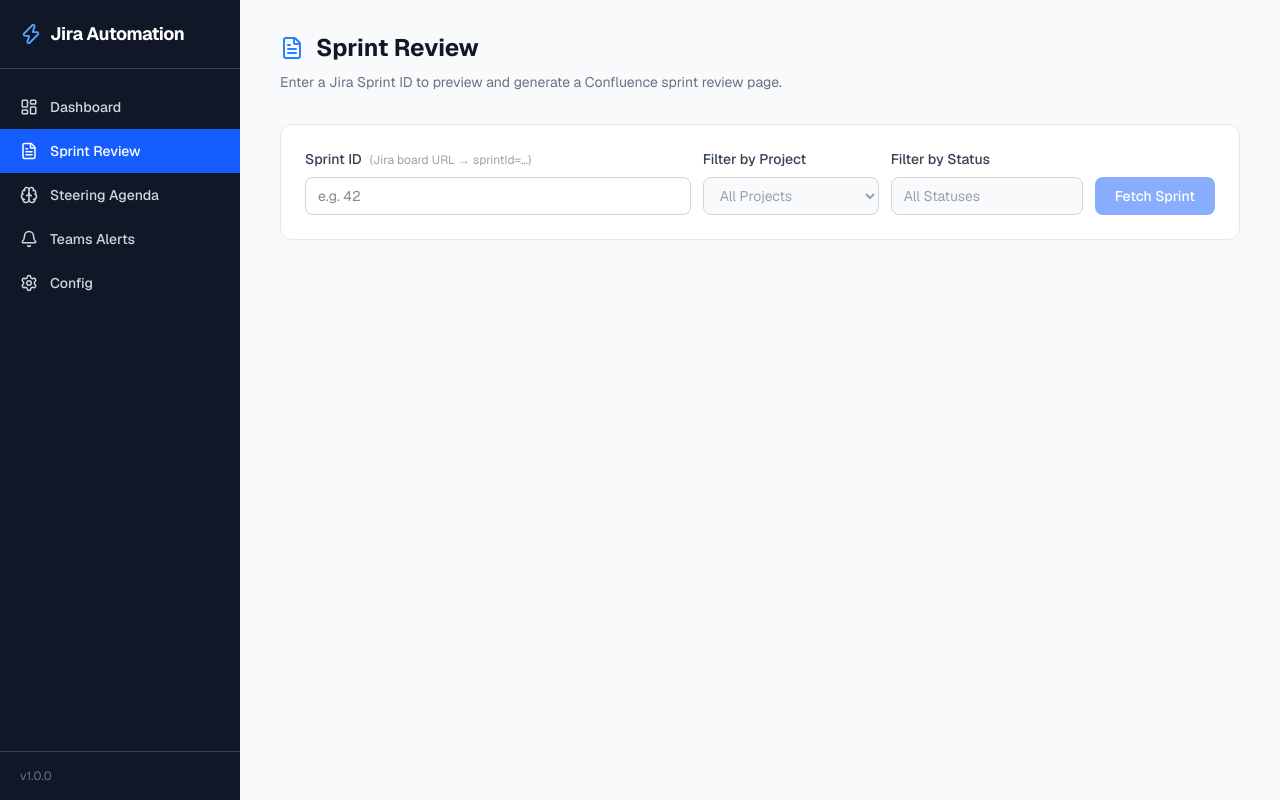
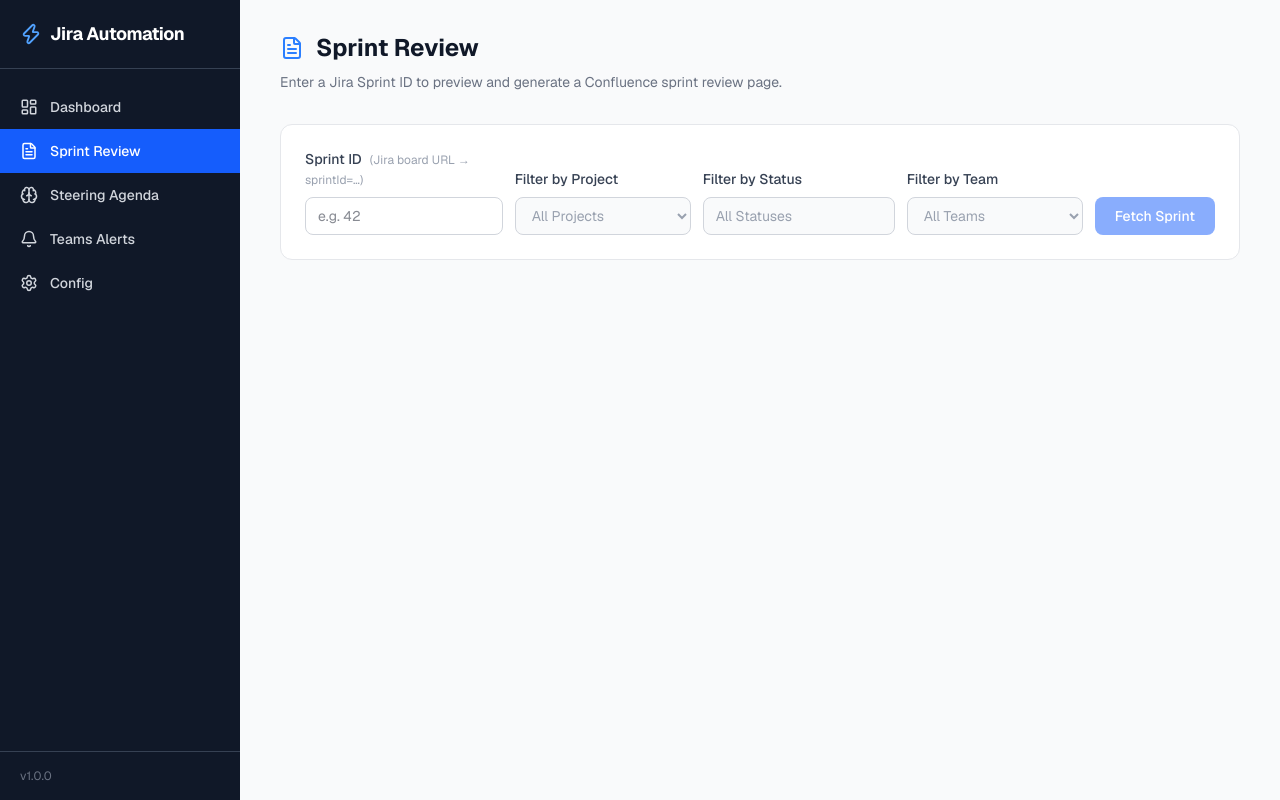
Before and after one commit to AshishBarad/OfficeAutomation, a Next.js app: page /sprint-review in a window 1280 px wide. Built offline with nearby package versions, Linux system fonts and the light colour scheme.

Commit message:
Add team filter, clickable ticket links, and story points column to Sprint Review

```diff
--- a/app/api/jira/sprint/route.ts
+++ b/app/api/jira/sprint/route.ts
@@ -25,7 +25,7 @@
     // Pass "" as projectKeyOverride to fetch ALL tickets from the sprint.
     // Project filtering is handled client-side via the dropdown on the Sprint Review page.
     const data = await getSprintReviewData(config, sprintId, "");
-    return NextResponse.json({ success: true, ...data });
+    return NextResponse.json({ success: true, ...data, jiraBaseUrl: config.jira.baseUrl });
   } catch (err: unknown) {
     const msg = err instanceof Error ? err.message : String(err);
     const status =
--- a/app/sprint-review/page.tsx
+++ b/app/sprint-review/page.tsx
@@ -41,6 +41,8 @@
   defects: JiraIssue[];
   capacityHistory: SprintCapacity[];
   storyPointsFieldId?: string | null;
+  teamFieldId?: string | null;
+  jiraBaseUrl?: string | null;
 }
 
 // ── Client-side helpers ───────────────────────────────────────────────────────
@@ -112,20 +114,55 @@
 
 // ── Sub-components ────────────────────────────────────────────────────────────
 
-function EpicSection({ epic }: { epic: Epic }) {
+function TicketLink({ issueKey, jiraBaseUrl }: { issueKey: string; jiraBaseUrl?: string | null }) {
+  if (!jiraBaseUrl) return <span className="font-semibold">{issueKey}</span>;
+  return (
+    <a
+      href={`${jiraBaseUrl.replace(/\/$/, "")}/browse/${issueKey}`}
+      target="_blank"
+      rel="noopener noreferrer"
+      className="font-semibold hover:underline"
+      onClick={e => e.stopPropagation()}
+    >
+      {issueKey}
+    </a>
+  );
+}
+
+function EpicSection({ epic, jiraBaseUrl, spFieldId }: {
+  epic: Epic;
+  jiraBaseUrl?: string | null;
+  spFieldId?: string | null;
+}) {
   const [open, setOpen] = useState(true);
   const totalIssues = epic.stories.reduce((s, st) => s + 1 + st.subIssues.length, 0) + epic.orphanIssues.length;
+
+  // Total SP across all non-Epic issues in this epic (stories + tasks + orphans)
+  const totalSP = [
+    ...epic.stories.flatMap(st => [st.issue, ...st.subIssues]),
+    ...epic.orphanIssues,
+  ].reduce((sum, i) => sum + getStoryPoints(i, spFieldId), 0);
+
   return (
     <div className="border border-gray-200 rounded-xl overflow-hidden mb-3">
       <button onClick={() => setOpen(!open)}
         className="w-full flex items-center justify-between px-5 py-3 bg-gray-50 hover:bg-gray-100 transition text-left">
         <div className="flex items-center gap-3">
           {open ? <ChevronDown size={15} /> : <ChevronRight size={15} />}
-          <span className="font-semibold text-gray-800 text-sm">{epic.key}</span>
+          <span className="font-semibold text-gray-800 text-sm">
+            <TicketLink issueKey={epic.key} jiraBaseUrl={jiraBaseUrl} />
+          </span>
           <span className="text-gray-600 text-sm">{epic.summary}</span>
           {statusBadge(epic.status)}
         </div>
+        <div className="flex items-center gap-3">
+          {totalSP > 0 && (
+            <span className="text-xs bg-indigo-100 text-indigo-700 font-semibold px-2 py-0.5 rounded-full">
+              {totalSP} SP
+            </span>
+          )}
           <span className="text-xs text-gray-400">{totalIssues} issue{totalIssues !== 1 ? "s" : ""}</span>
+        </div>
       </button>
 
       {open && (
@@ -141,15 +178,18 @@
                     <th className="px-4 py-2 text-left">Sprint Result</th>
                     <th className="px-4 py-2 text-left">Assignee</th>
                     <th className="px-4 py-2 text-left">Type</th>
+                    <th className="px-4 py-2 text-center">SP</th>
                   </tr>
                 </thead>
                 <tbody>
-                  {epic.stories.map((story, si) => (
+                  {epic.stories.map((story, si) => {
+                    const storySP = getStoryPoints(story.issue, spFieldId);
+                    return (
                       <>
                         {/* Story row */}
                         <tr key={story.issue.key} className={si % 2 === 0 ? "bg-white" : "bg-gray-50"}>
                           <td className="px-4 py-3 font-medium text-blue-600 text-xs">
-                          {story.issue.key}<br />
+                            <TicketLink issueKey={story.issue.key} jiraBaseUrl={jiraBaseUrl} /><br />
                             <span className="text-gray-700 font-normal">{story.issue.fields.summary}</span>
                           </td>
                           <td className="px-4 py-2">{statusBadge(story.issue.fields.status.name)}</td>
@@ -158,13 +198,18 @@
                             {story.issue.fields.assignee?.displayName || <span className="text-gray-400 italic">Unassigned</span>}
                           </td>
                           <td className="px-4 py-2 text-gray-500 text-xs">{story.issue.fields.issuetype.name}</td>
+                          <td className="px-4 py-2 text-center text-xs font-semibold text-indigo-700">
+                            {storySP > 0 ? storySP : <span className="text-gray-300">—</span>}
+                          </td>
                         </tr>
                         {/* Task rows */}
-                      {story.subIssues.map((task) => (
+                        {story.subIssues.map((task) => {
+                          const taskSP = getStoryPoints(task, spFieldId);
+                          return (
                             <tr key={task.key} className="bg-blue-50 border-l-4 border-blue-200">
                               <td className="pl-8 pr-4 py-2 text-xs text-blue-700">
                                 <span className="text-gray-400 mr-1">↳</span>
-                            <span className="font-medium">{task.key}</span><br />
+                                <TicketLink issueKey={task.key} jiraBaseUrl={jiraBaseUrl} /><br />
                                 <span className="text-gray-600 font-normal">{task.fields.summary}</span>
                               </td>
                               <td className="px-4 py-2">{statusBadge(task.fields.status.name)}</td>
@@ -173,14 +218,21 @@
                                 {task.fields.assignee?.displayName || <span className="text-gray-400 italic">Unassigned</span>}
                               </td>
                               <td className="px-4 py-2 text-gray-500 text-xs">{task.fields.issuetype.name}</td>
+                              <td className="px-4 py-2 text-center text-xs font-semibold text-indigo-700">
+                                {taskSP > 0 ? taskSP : <span className="text-gray-300">—</span>}
+                              </td>
                             </tr>
-                      ))}
+                          );
+                        })}
                       </>
-                  ))}
-                  {epic.orphanIssues.map((issue, i) => (
+                    );
+                  })}
+                  {epic.orphanIssues.map((issue, i) => {
+                    const issueSP = getStoryPoints(issue, spFieldId);
+                    return (
                       <tr key={issue.key} className={i % 2 === 0 ? "bg-white" : "bg-gray-50"}>
                         <td className="px-4 py-3 font-medium text-blue-600 text-xs">
-                        {issue.key}<br />
+                          <TicketLink issueKey={issue.key} jiraBaseUrl={jiraBaseUrl} /><br />
                           <span className="text-gray-700 font-normal">{issue.fields.summary}</span>
                         </td>
                         <td className="px-4 py-2">{statusBadge(issue.fields.status.name)}</td>
@@ -190,8 +242,12 @@
                         </td>
                         <td className="px-4 py-2 text-center text-gray-500 text-xs">—</td>
                         <td className="px-4 py-2 text-gray-500 text-xs">{issue.fields.issuetype.name}</td>
+                        <td className="px-4 py-2 text-center text-xs font-semibold text-indigo-700">
+                          {issueSP > 0 ? issueSP : <span className="text-gray-300">—</span>}
+                        </td>
                       </tr>
-                  ))}
+                    );
+                  })}
                 </tbody>
               </table>
             )}
@@ -201,7 +257,7 @@
   );
 }
 
-function DefectsTable({ defects }: { defects: JiraIssue[] }) {
+function DefectsTable({ defects, jiraBaseUrl }: { defects: JiraIssue[]; jiraBaseUrl?: string | null }) {
   const [open, setOpen] = useState(true);
   if (defects.length === 0) {
     return (
@@ -242,7 +298,9 @@
             <tbody>
               {defects.map((issue, i) => (
                 <tr key={issue.key} className={i % 2 === 0 ? "bg-white" : "bg-gray-50"}>
-                  <td className="px-3 py-2 font-medium text-blue-600 whitespace-nowrap">{issue.key}</td>
+                  <td className="px-3 py-2 font-medium text-blue-600 whitespace-nowrap">
+                    <TicketLink issueKey={issue.key} jiraBaseUrl={jiraBaseUrl} />
+                  </td>
                   <td className="px-3 py-2 text-gray-700 max-w-xs">{issue.fields.summary}</td>
                   <td className="px-3 py-2 text-gray-500 whitespace-nowrap">{fmt(issue.fields.created)}</td>
                   <td className="px-3 py-2 text-gray-500 whitespace-nowrap">{fmt(issue.fields.updated)}</td>
@@ -330,6 +388,7 @@
   const [selectedStatuses, setSelectedStatuses] = useState<Set<string>>(new Set()); // empty = all
   const [statusDropdownOpen, setStatusDropdownOpen] = useState(false);
   const statusDropdownRef = useRef<HTMLDivElement>(null);
+  const [selectedTeam, setSelectedTeam] = useState("");          // "" = show all
   const [loading, setLoading] = useState(false);
   const [creating, setCreating] = useState(false);
   const [sprintData, setSprintData] = useState<SprintData | null>(null);
@@ -353,7 +412,7 @@
   async function handleFetch() {
     if (!sprintId.trim()) return;
     setLoading(true); setError(null); setSprintData(null); setResult(null);
-    setSelectedProject(""); setSelectedStatuses(new Set());
+    setSelectedProject(""); setSelectedStatuses(new Set()); setSelectedTeam("");
     try {
       const res = await fetch(`/api/jira/sprint?id=${sprintId.trim()}`);
       const data = await res.json();
@@ -362,6 +421,8 @@
           sprint: data.sprint, epics: data.epics, noEpic: data.noEpic,
           defects: data.defects, capacityHistory: data.capacityHistory,
           storyPointsFieldId: data.storyPointsFieldId ?? null,
+          teamFieldId: data.teamFieldId ?? null,
+          jiraBaseUrl: data.jiraBaseUrl ?? null,
         });
       } else {
         setError(data.error || "Failed to fetch sprint data");
@@ -425,12 +486,47 @@
     });
   }
 
-  // ── Derived: client-side filtered view (project + status) ─────────────────────
+
+  // ── Derived: all unique teams from fetched data ───────────────────────────────
+  const teamOptions = useMemo<string[]>(() => {
+    if (!sprintData) return [];
+    const teams = new Set<string>();
+    const addIssue = (i: JiraIssue) => {
+      const fieldId = sprintData.teamFieldId;
+      if (!fieldId) return;
+      const raw = (i.fields as Record<string, unknown>)[fieldId];
+      if (!raw) return;
+      const name = typeof raw === "string" ? raw :
+        (typeof raw === "object" && raw !== null && "name" in raw)
+          ? String((raw as { name: unknown }).name) : "";
+      if (name) teams.add(name);
+    };
+    sprintData.epics.forEach(e => {
+      e.stories.forEach(st => { addIssue(st.issue); st.subIssues.forEach(addIssue); });
+      e.orphanIssues.forEach(addIssue);
+    });
+    sprintData.noEpic.forEach(addIssue);
+    sprintData.defects.forEach(addIssue);
+    return Array.from(teams).sort();
+  }, [sprintData]);
+
+  // ── Derived: client-side filtered view (project + status + team) ──────────────
   const view = useMemo(() => {
     if (!sprintData) return null;
     const matchProject = (key: string) => !selectedProject || projectOf(key) === selectedProject;
     const matchStatus  = (status: string) => selectedStatuses.size === 0 || selectedStatuses.has(status);
-    const filterIssue  = (i: JiraIssue) => matchProject(i.key) && matchStatus(i.fields.status.name);
+    const matchTeam    = (issue: JiraIssue) => {
+      if (!selectedTeam) return true;
+      const fieldId = sprintData.teamFieldId;
+      if (!fieldId) return true;
+      const raw = (issue.fields as Record<string, unknown>)[fieldId];
+      if (!raw) return false;
+      const name = typeof raw === "string" ? raw :
+        (typeof raw === "object" && raw !== null && "name" in raw)
+          ? String((raw as { name: unknown }).name) : "";
+      return name === selectedTeam;
+    };
+    const filterIssue  = (i: JiraIssue) => matchProject(i.key) && matchStatus(i.fields.status.name) && matchTeam(i);
 
     const filteredEpics = sprintData.epics
       .map(epic => ({
@@ -446,15 +542,15 @@
       ...sprintData,
       epics: filteredEpics,
       noEpic: sprintData.noEpic.filter(filterIssue),
-      defects: sprintData.defects.filter(i => matchProject(i.key) && matchStatus(i.fields.status.name)),
+      defects: sprintData.defects.filter(i => matchProject(i.key) && matchStatus(i.fields.status.name) && matchTeam(i)),
     };
-  }, [sprintData, selectedProject, selectedStatuses]);
+  }, [sprintData, selectedProject, selectedStatuses, selectedTeam]);
 
   // ── Derived: recalculate story points for the filtered view ───────────────────
   const filteredCapacity = useMemo(() => {
     if (!view || !sprintData) return undefined;
     // Only override when a filter is active
-    const hasFilter = !!selectedProject || selectedStatuses.size > 0;
+    const hasFilter = !!selectedProject || selectedStatuses.size > 0 || !!selectedTeam;
     if (!hasFilter) return undefined;
 
     const allIssues: JiraIssue[] = [];
@@ -471,7 +567,7 @@
                              .reduce((sum, i) => sum + getStoryPoints(i, spFieldId), 0);
     const ratio = planned > 0 ? Math.round((delivered / planned) * 100) + "%" : "N/A";
     return { planned, delivered, ratio };
-  }, [view, sprintData, selectedProject, selectedStatuses]);
+  }, [view, sprintData, selectedProject, selectedStatuses, selectedTeam]);
 
   const totalIssues = view
     ? view.epics.reduce((s, e) => s + e.stories.reduce((ss, st) => ss + 1 + st.subIssues.length, 0) + e.orphanIssues.length, 0) + view.noEpic.length
@@ -578,6 +674,22 @@
             )}
           </div>
 
+          {/* Team filter dropdown — populated after fetch */}
+          <div className="w-44">
+            <label className="block text-sm font-medium text-gray-700 mb-2">Filter by Team</label>
+            <select
+              value={selectedTeam}
+              onChange={e => setSelectedTeam(e.target.value)}
+              disabled={teamOptions.length === 0}
+              className="w-full border border-gray-300 rounded-lg px-3 py-2 text-sm focus:outline-none focus:ring-2 focus:ring-blue-500 disabled:bg-gray-50 disabled:text-gray-400"
+            >
+              <option value="">All Teams</option>
+              {teamOptions.map(t => (
+                <option key={t} value={t}>{t}</option>
+              ))}
+            </select>
+          </div>
+
           <button onClick={handleFetch} disabled={loading || !sprintId.trim()}
             className="flex items-center gap-2 bg-blue-600 text-white px-5 py-2 rounded-lg text-sm font-medium hover:bg-blue-700 disabled:opacity-50 transition h-[38px] self-end">
             {loading && <Loader2 size={15} className="animate-spin" />}
@@ -586,14 +698,15 @@
         </div>
 
         {/* Active filter hints */}
-        {(selectedProject || selectedStatuses.size > 0) && (
+        {(selectedProject || selectedStatuses.size > 0 || selectedTeam) && (
           <p className="mt-2 text-xs text-blue-600 flex items-center gap-2 flex-wrap">
             {selectedProject && <span>Project: <strong>{selectedProject}-*</strong></span>}
             {selectedStatuses.size > 0 && (
               <span>Status: <strong>{Array.from(selectedStatuses).join(", ")}</strong></span>
             )}
+            {selectedTeam && <span>Team: <strong>{selectedTeam}</strong></span>}
             <span>·</span>
-            <button className="underline" onClick={() => { setSelectedProject(""); setSelectedStatuses(new Set()); }}>
+            <button className="underline" onClick={() => { setSelectedProject(""); setSelectedStatuses(new Set()); setSelectedTeam(""); }}>
               clear all filters
             </button>
           </p>
@@ -659,14 +772,14 @@
 
           {/* Section: Epics */}
           <h3 className="text-xs font-semibold text-gray-500 uppercase tracking-widest mb-3">Epics &amp; Stories</h3>
-          {view.epics.map((epic) => <EpicSection key={epic.key} epic={epic} />)}
+          {view.epics.map((epic) => <EpicSection key={epic.key} epic={epic} jiraBaseUrl={view.jiraBaseUrl} spFieldId={view.storyPointsFieldId} />)}
           {view.noEpic.length > 0 && (
-            <EpicSection epic={{ key: "—", summary: "Issues without an Epic", status: "N/A", stories: [], orphanIssues: view.noEpic }} />
+            <EpicSection epic={{ key: "—", summary: "Issues without an Epic", status: "N/A", stories: [], orphanIssues: view.noEpic }} jiraBaseUrl={view.jiraBaseUrl} spFieldId={view.storyPointsFieldId} />
           )}
 
           {/* Section: Defects */}
           <h3 className="text-xs font-semibold text-gray-500 uppercase tracking-widest mt-8 mb-3">Defects</h3>
-          <DefectsTable defects={view.defects} />
+          <DefectsTable defects={view.defects} jiraBaseUrl={view.jiraBaseUrl} />
 
           {/* Section: Capacity */}
           <h3 className="text-xs font-semibold text-gray-500 uppercase tracking-widest mt-8 mb-3">Sprint Report</h3>
```
Also changed, not shown: lib/jira.ts (+13 -7 lines). Lines whose indentation alone changed are shown as unchanged.
